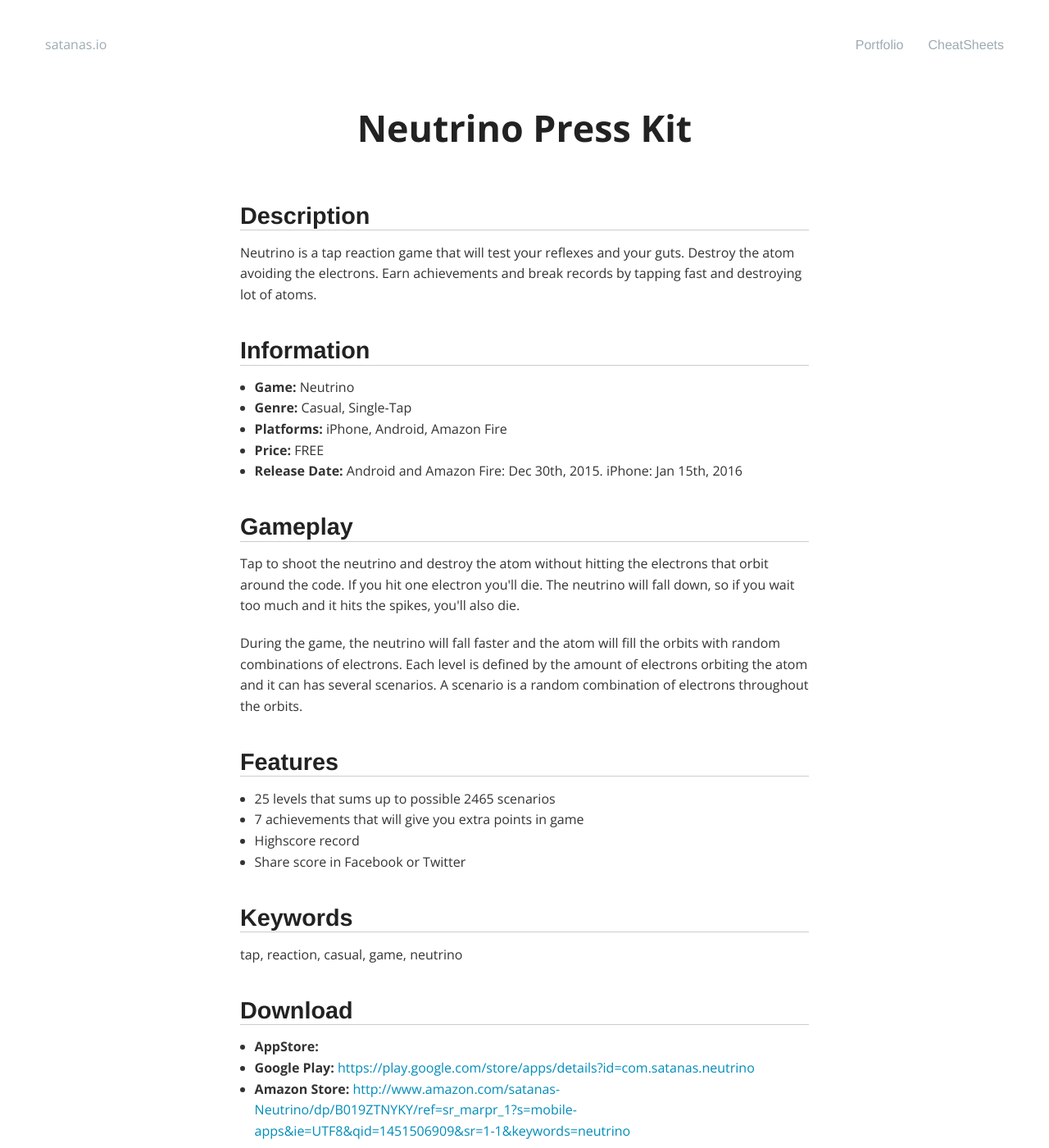
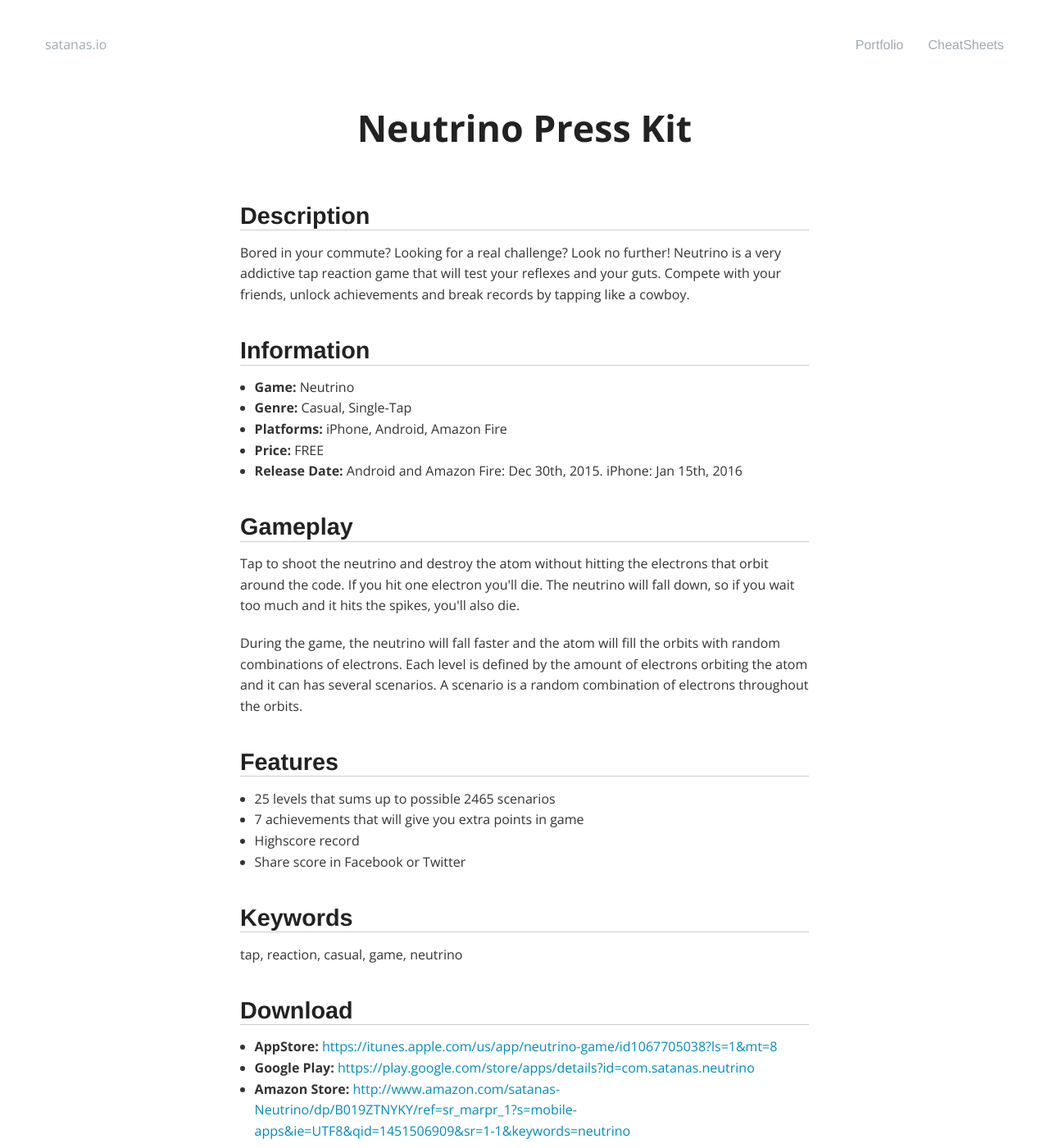
Before and after one commit to satanas/site, a Jekyll site: the page built from games/neutrino/presskit.html, in a window 1280 px wide and 1400 px high. Shown: the whole window at 82% size. Built offline with Jekyll 4.4.1, drawn with Linux system fonts in a browser that asks for light colours; nearby versions of some CDN libraries; Markdown is read by kramdown in place of the engine named in the settings.

Commit message:
Improved neutrino description. Added app store link

```diff
--- a/games/neutrino/presskit.html
+++ b/games/neutrino/presskit.html
@@ -3,13 +3,15 @@
 title: "Neutrino Press Kit"
 amazon_url: "http://www.amazon.com/satanas-Neutrino/dp/B019ZTNYKY/ref=sr_marpr_1?s=mobile-apps&ie=UTF8&qid=1451506909&sr=1-1&keywords=neutrino"
 google_play_url: https://play.google.com/store/apps/details?id=com.satanas.neutrino
+app_store_url: https://itunes.apple.com/us/app/neutrino-game/id1067705038?ls=1&mt=8
 ---
 
 <section class="presskit">
 <h3>Description</h3>
 
-<p>Neutrino is a tap reaction game that will test your reflexes and your guts. Destroy the atom avoiding the electrons.
-Earn achievements and break records by tapping fast and destroying lot of atoms.</p>
+<p>Bored in your commute? Looking for a real challenge? Look no further! Neutrino is a very addictive tap reaction
+game that will test your reflexes and your guts. Compete with your friends, unlock achievements and break records by
+tapping like a cowboy.</p>
 
 <h3>Information</h3>
 
```
